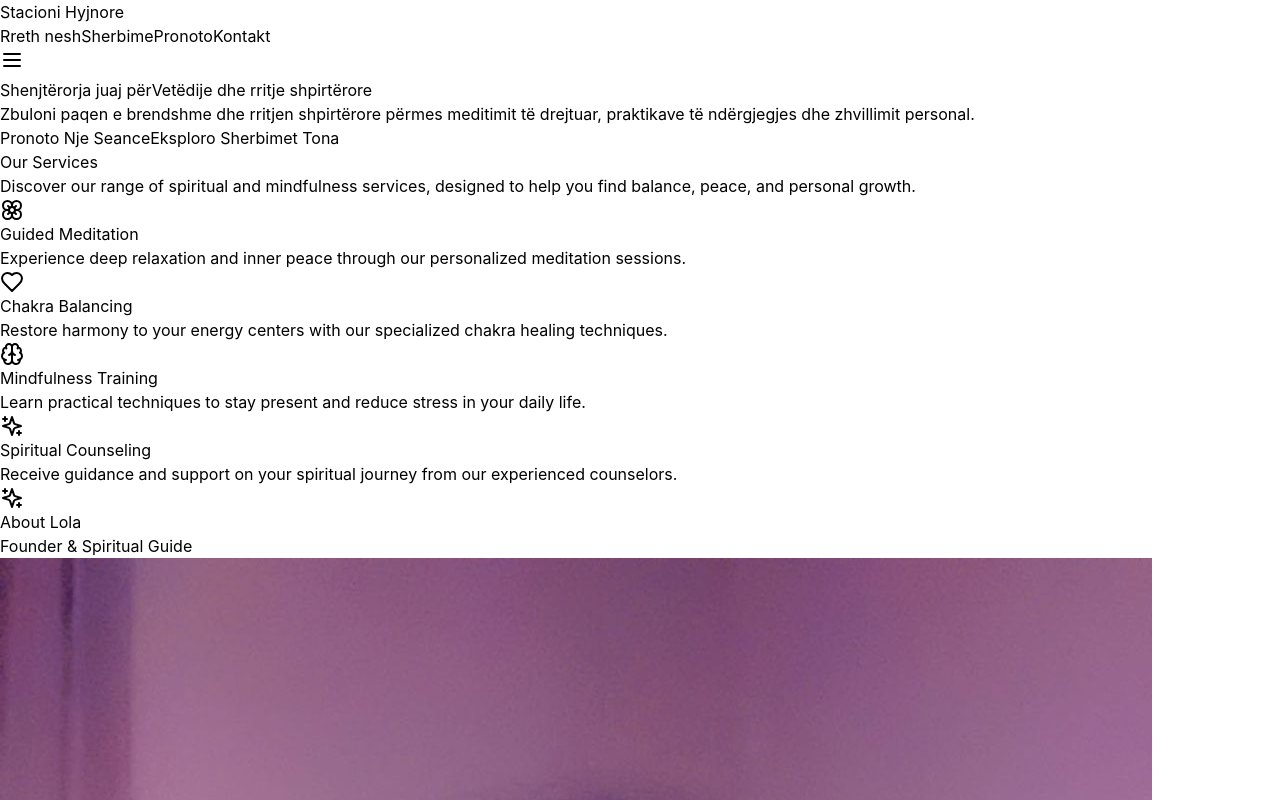
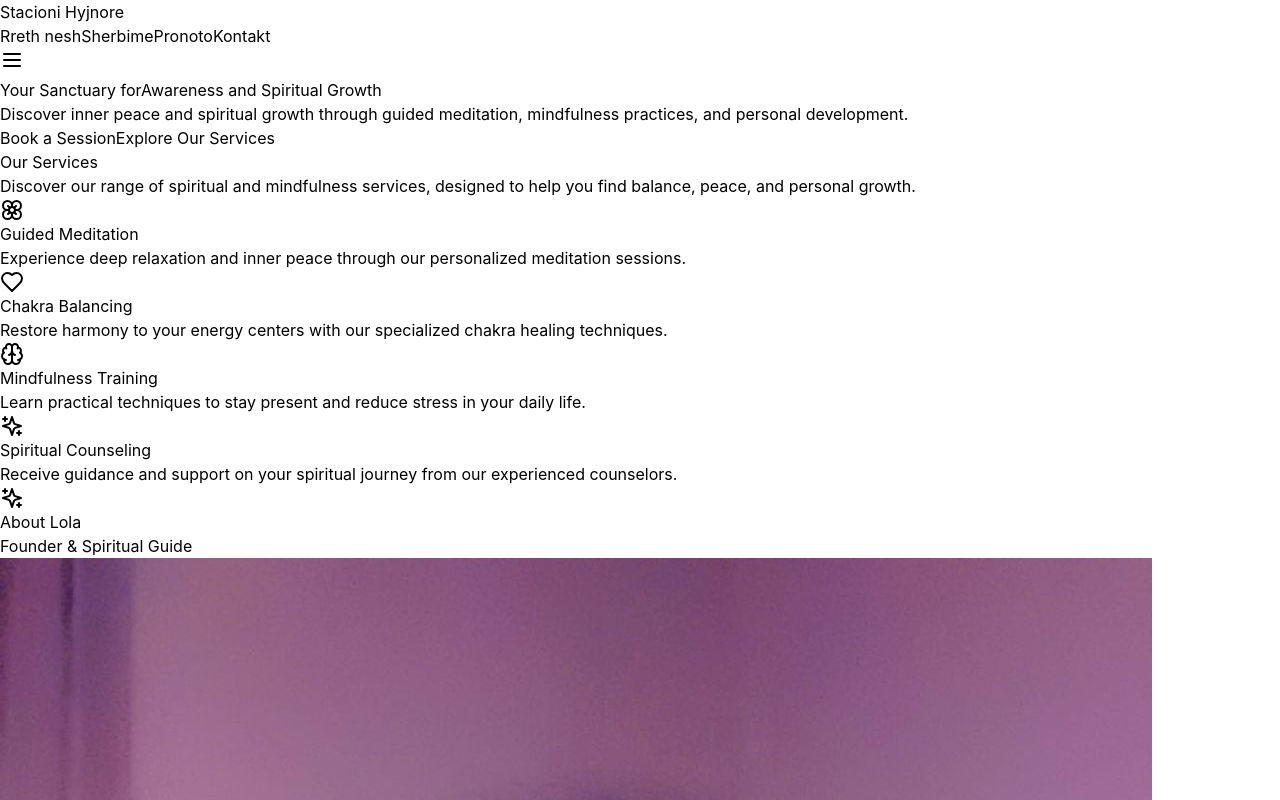
Before and after one commit to Anest2009/stacionihyjnore2, a React (Vite) app: page / in a window 1280 px wide. Shown: the top 800 px of the page. Built offline with nearby package versions, Linux system fonts and the light colour scheme; grey boxes are pictures that could not be loaded.

Commit message:
Update Hero.tsx

```diff
--- a/src/components/Hero.tsx
+++ b/src/components/Hero.tsx
@@ -17,16 +17,16 @@ export function Hero() {
 
       <div className="relative z-10 text-center px-4 sm:px-6 lg:px-8">
         <h1 className="text-4xl sm:text-5xl md:text-6xl font-serif text-white mb-6 drop-shadow-lg">
-          Shenjtërorja juaj për
-          <span className="block mt-2 text-[#B5CDA3]">Vetëdije dhe rritje shpirtërore</span>
+          Your Sanctuary for
+          <span className="block mt-2 text-[#B5CDA3]">Awareness and Spiritual Growth</span>
         </h1>
         <p className="text-xl text-white/90 mb-8 max-w-2xl mx-auto">
-          Zbuloni paqen e brendshme dhe rritjen shpirtërore përmes meditimit të drejtuar, praktikave të ndërgjegjes dhe zhvillimit personal.
+          Discover inner peace and spiritual growth through guided meditation, mindfulness practices, and personal development.
         </p>
         <div className="flex flex-col sm:flex-row gap-4 justify-center">
-          <Button variant="primary" className="backdrop-blur-sm">Pronoto Nje Seance</Button>
+          <Button variant="primary" className="backdrop-blur-sm">Book a Session</Button>
           <Button variant="outline" className="!text-white !border-white hover:!bg-white/10">
-            Eksploro Sherbimet Tona
+            Explore Our Services
           </Button>
         </div>
       </div>
```
